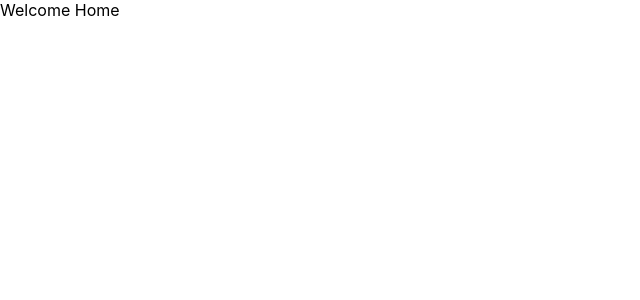
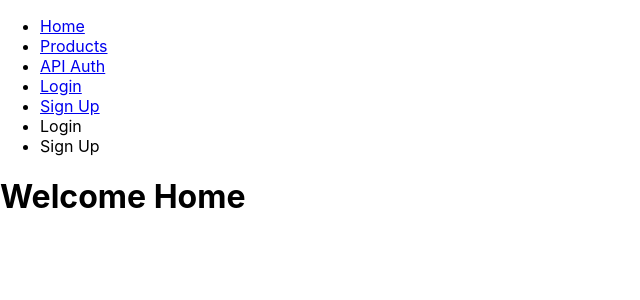
Before and after one commit to OmarThinks/Cantiin-React, a React (Create React App) app in the folder cantiin/: page / in a window 1280 px wide. Shown: the top 300 px of the page, without its empty margins (0-640 px from the left). Built offline with nearby package versions, Linux system fonts and the light colour scheme.

Commit message:
home page

```diff
--- a/cantiin/src/App.js
+++ b/cantiin/src/App.js
@@ -3,7 +3,52 @@ import './App.css';
 function App() {
   return (
 
-    <div>Welcome Home</div>
+
+
+
+
+
+
+    <div>
+    <ul>
+      <li>
+        <a href="https://cantiin.com/">Home</a>
+      </li>
+      <li>
+        <a href="https://cantiin.com/products/">
+          Products
+        </a>
+      </li>
+      <li>
+        <a href="https://cantiin.com/api/">
+          API Auth
+        </a>
+      </li>
+
+
+      <li>
+        <a href="https://cantiin.com/api/">
+          Login
+        </a>
+      </li>
+      <li>
+        <a href="https://cantiin.com/api/">
+          Sign Up
+        </a>
+      </li>
+      <li>Login</li>
+      <li>Sign Up</li>
+    </ul>
+
+
+
+    <h1>
+      Welcome Home
+    </h1>
+
+    </div>
+
+
 
   );
 }
```
